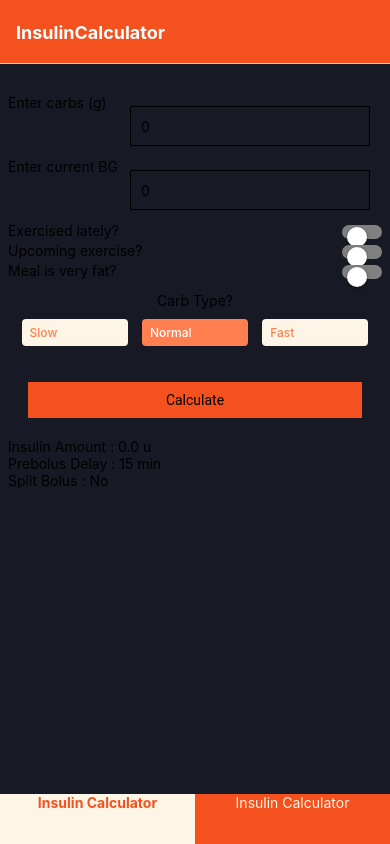
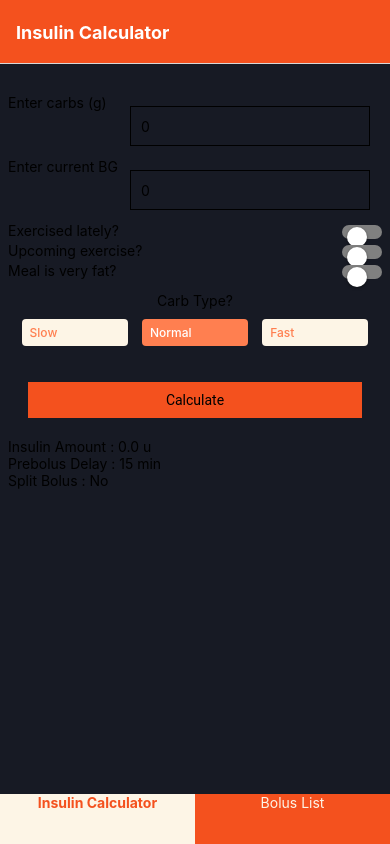
Before and after one commit to Gpoitras/T1DApp_Typescript, a React Native app: screen / in a window 390 px wide. Built offline with nearby package versions, Linux system fonts and the light colour scheme.

Commit message:
added Next button

```diff
--- a/App.tsx
+++ b/App.tsx
@@ -84,6 +84,7 @@ const App = () => {
 
         <Tab.Screen name="InsulinCalculator"
                     options={{
+                      title: "Insulin Calculator",
                       tabBarLabel: 'Insulin Calculator',
                       tabBarIcon: ({ color, size }) => (
                         <MaterialCommunityIcons name="rocket" size={30} color="#900" />
@@ -97,7 +98,8 @@ const App = () => {
 
         <Tab.Screen name="BolusList"
                     options={{
-                      tabBarLabel: 'Insulin Calculator',
+                      title: "Bolus List",
+                      tabBarLabel: 'Bolus List',
                       tabBarIcon: ({ color, size }) => (
                         <MaterialCommunityIcons name="rocket" size={30} color="#900" />
                       ), }}>
--- a/components/InsulinCalculator.tsx
+++ b/components/InsulinCalculator.tsx
@@ -1,5 +1,6 @@
 /* eslint-disable prettier/prettier */
-import React, {useState} from 'react';
+import * as React from 'react';
+import {useState, useRef} from 'react';
 import { Text, View, TextInput, Alert } from 'react-native';
 import GenericSwitch from './GenericSwitch';
 import GenericRowButtons from './GenericRowButton';
@@ -39,9 +40,12 @@ const InsulinCalculator = () => {
     setShouldSplitBolus(result.split);
   };
 
+  const inputRef = React.useRef<TextInput>();
+
   return (
       <View>
         <View>
+
           <View style={Styles.row}>
             <Text>Enter carbs (g)</Text>
             <TextInput
@@ -50,6 +54,10 @@ const InsulinCalculator = () => {
               onChangeText={newText => setCarbs(newText)}
               placeholder="0"
               keyboardType="numeric"
+
+              returnKeyType="next"
+              onSubmitEditing={() => inputRef.current?.focus()}
+              blurOnSubmit={false}
             />
           </View>
           <View style={Styles.row}>
@@ -60,6 +68,7 @@ const InsulinCalculator = () => {
               onChangeText={newText => setCurrentBG(newText)}
               placeholder="0"
               keyboardType="numeric"
+              ref={inputRef}
             />
           </View>
 
```
